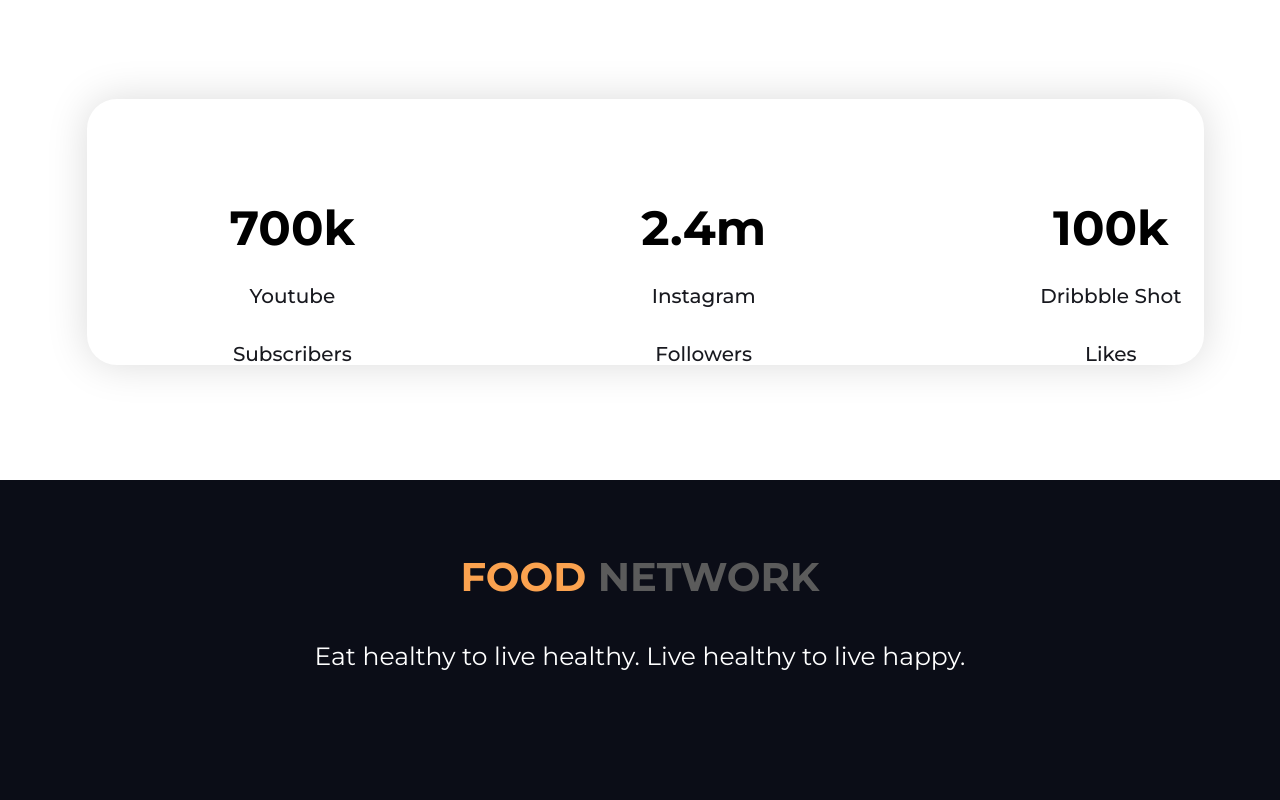
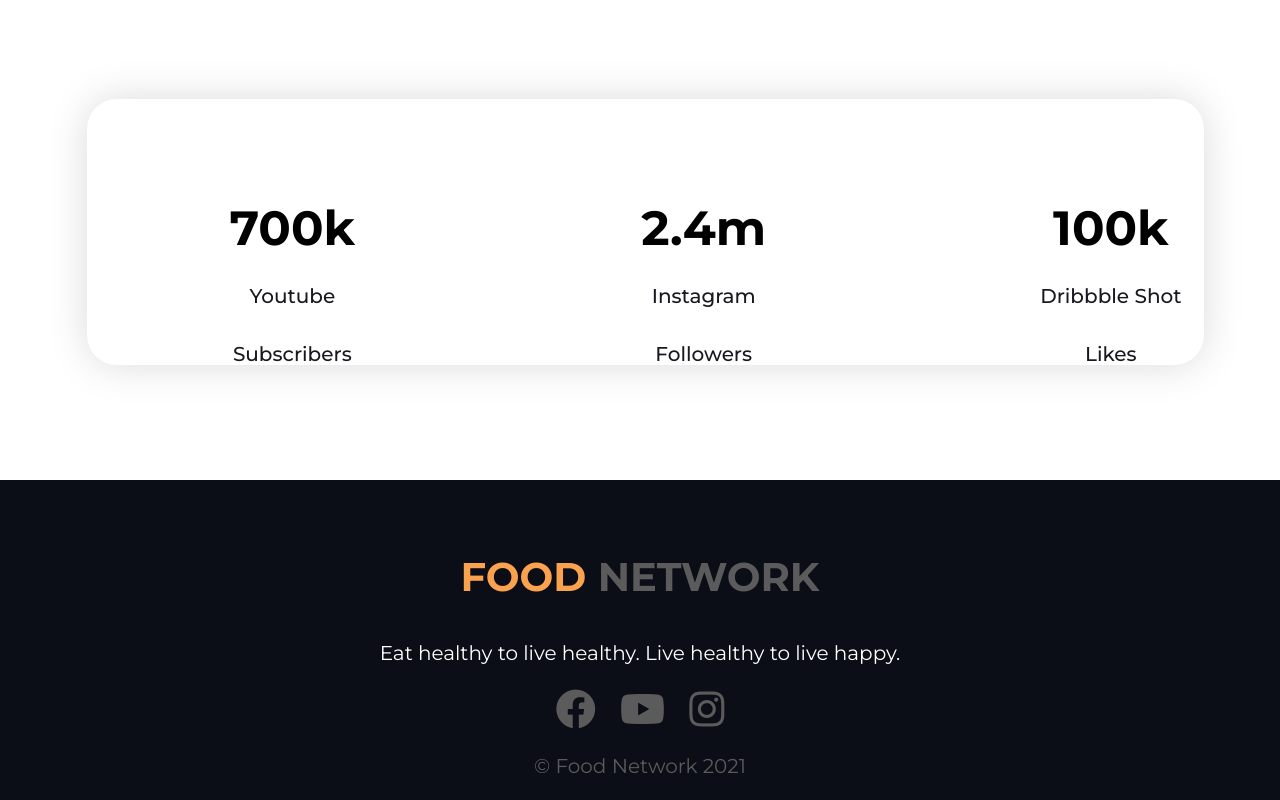
Before and after one commit to SyedRahadHossain/food-network, a plain HTML site: page index.html in a window 1280 px wide. Shown: the part 2993-3793 px from the top of the page. Drawn offline with Linux system fonts and the light colour scheme.

Commit message:
footer modified

```diff
--- a/index.html
+++ b/index.html
@@ -72,7 +72,7 @@
         <div class="btn-padding">
           <a
             class="link-button"
-            target="_blank"
+            https://www.facebook.com/
             href="https://www.linkedin.com/in/syedrahadhossain/"
             >Contact Me</a
           >
@@ -126,6 +126,12 @@
     <footer>
       <h3><span class="highlighted-text">FOOD</span> NETWORK</h3>
       <p>Eat healthy to live healthy. Live healthy to live happy.</p>
+      <div>
+        <a target="_blank" href="https://www.facebook.com/"><i class="fab fa-facebook"></i></a>
+        <a target="_blank" href="https://www.youtube.com/"><i class="fab fa-youtube"></i></a>
+        <a target="_blank" href="https://www.instagram.com/"><i class="fab fa-instagram"></i></a>
+      </div>
+      <p style="color: #5b5b5b;">© Food Network 2021</p>
     </footer>
   </body>
 </html>
--- a/style.css
+++ b/style.css
@@ -80,10 +80,10 @@ p {
 .about-me {
   background-image: url(images/shapes/7.png);
   background-repeat: no-repeat;
-  background-size:cover;
+  background-size: cover;
 }
-#chef-img{
-  height:fit-content;
+#chef-img {
+  height: fit-content;
   width: 80%;
   padding-left: 25%;
 }
@@ -142,6 +142,11 @@ footer {
 }
 footer p {
   color: #ffffff;
-  font-size: 25px;
+  font-size: 20px;
   font-weight: 200;
 }
+footer a {
+  color: #5b5b5b;
+  padding: 10px;
+  font-size: 40px;
+}
```
